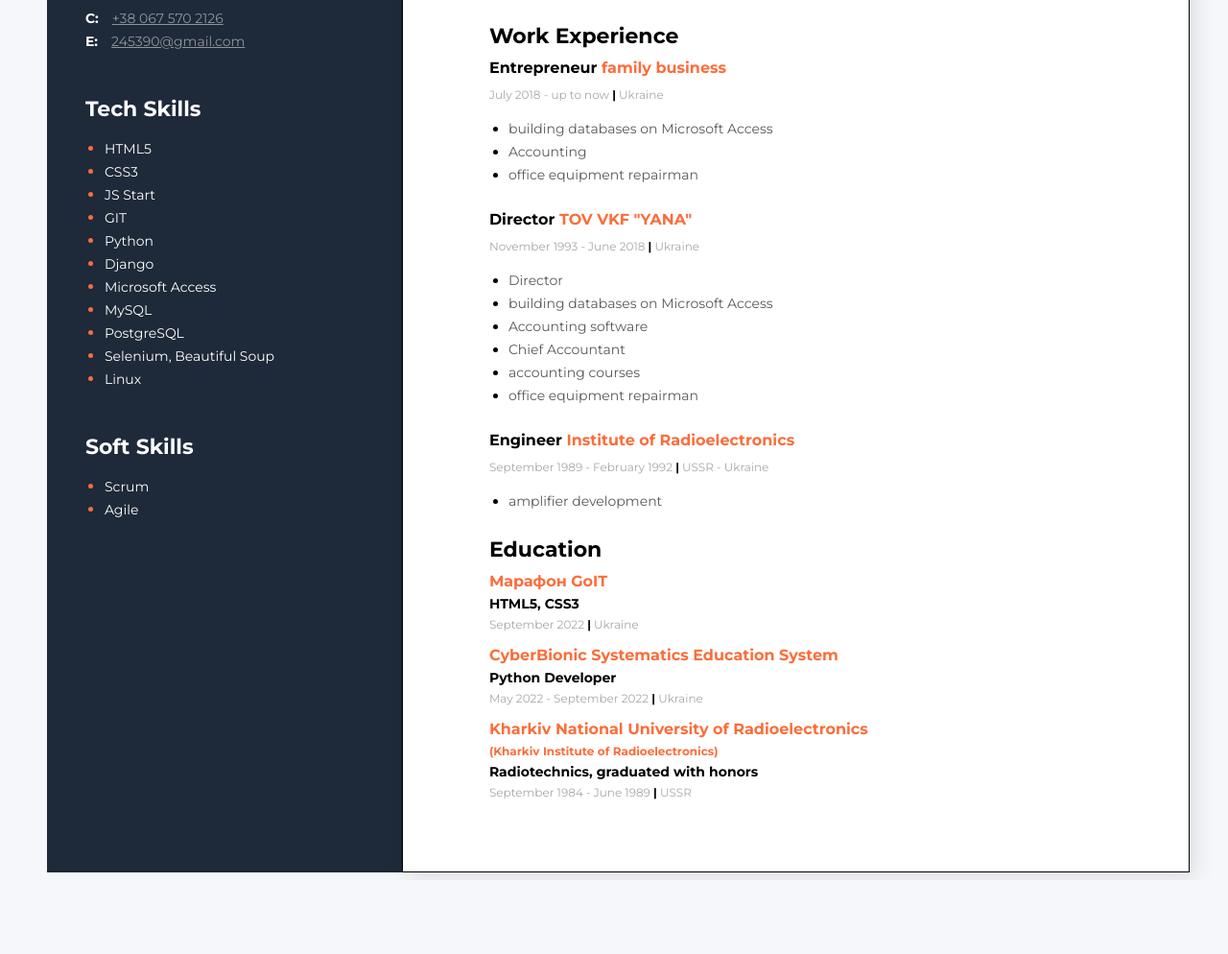
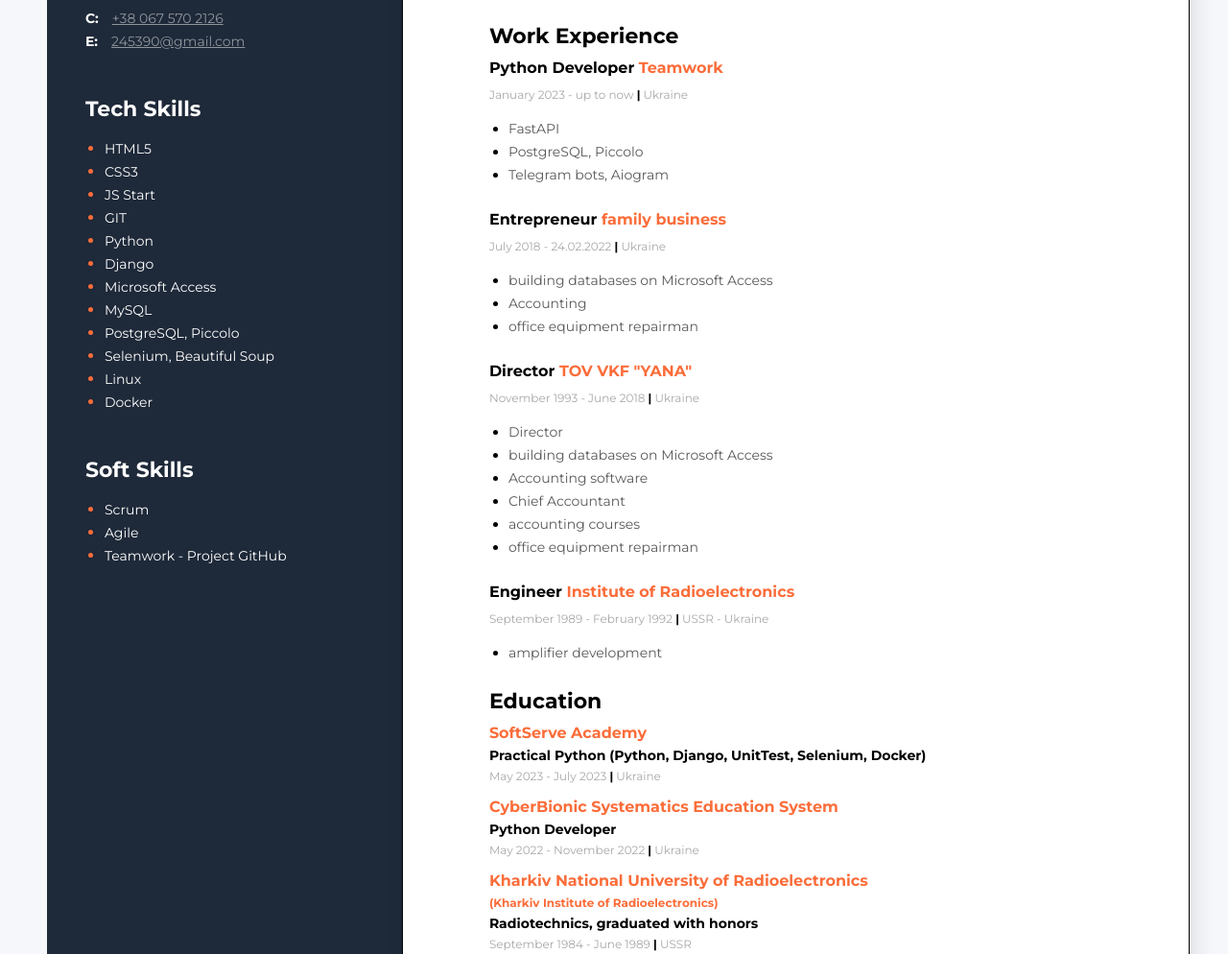
Before and after one commit to IgYa/Resume, a plain HTML site: page index.html in a window 1280 px wide. Shown: the part 478-1472 px from the top of the page at 96% size. Before the commit the page ends 1395 px from the top, so only its background shows below. Drawn offline with Linux system fonts and the light colour scheme.

Commit message:
SoftServe, TeamWork added

```diff
--- a/index.html
+++ b/index.html
@@ -59,10 +59,20 @@ It is better to try than to reproach yourself later that there was a chance, but
         <!-- Work -->
         <div class="work">
            <h3 class="title">Work Experience</h3>
-           <!-- Company 1 -->
+            <!-- Company 0  -->
+            <div>
+                <h4 class="work-position">Python Developer <span class="organization">Teamwork</span>  </h4>
+                <p class="period"> January 2023 - up to now <span class="period-line">|</span>  Ukraine</p>
+                <ul class="work-list">
+                <li class="work-list-item"> <span class="work-item">FastAPI</span> </li>
+                <li class="work-list-item"> <span class="work-item">PostgreSQL, Piccolo</span></li>
+                <li class="work-list-item"> <span class="work-item">Telegram bots, Aiogram</span></li>
+              </ul>
+           </div>
+            <!-- Company 1  -->
            <div>
               <h4 class="work-position">Entrepreneur <span class="organization">family business</span>  </h4>
-              <p class="period"> July 2018 - up to now  <span class="period-line">|</span>  Ukraine</p>
+              <p class="period"> July 2018 - 24.02.2022  <span class="period-line">|</span>  Ukraine</p>
               <ul class="work-list">
                 <li class="work-list-item"> <span class="work-item">building databases on Microsoft Access</span> </li>
                 <li class="work-list-item"> <span class="work-item">Accounting</span></li>
@@ -94,12 +104,12 @@ It is better to try than to reproach yourself later that there was a chance, but
         <!-- Education -->
         <div class="education">
             <h3 class="title">Education</h3>
-            <h4 class="education-univer">Марафон GoIT</h4>
-            <h5 class="education-item">HTML5, CSS3</h5>
-            <p class="period-ed">September 2022 <span class="period-line">|</span> Ukraine</p>
+            <h4 class="education-univer">SoftServe Academy</h4>
+            <h5 class="education-item">Practical Python (Python, Django, UnitTest, Selenium, Docker)</h5>
+            <p class="period-ed">May 2023 - July 2023 <span class="period-line">|</span> Ukraine</p>
             <h4 class="education-univer">CyberBionic Systematics Education System</h4>
             <h5 class="education-item">Python Developer</h5>
-            <p class="period-ed">May 2022 - September 2022 <span class="period-line">|</span> Ukraine</p>
+            <p class="period-ed">May 2022 - November 2022 <span class="period-line">|</span> Ukraine</p>
             <h4 class="education-univer">Kharkiv National University of Radioelectronics</h4>
             <h4 class="education-univer2">(Kharkiv Institute of Radioelectronics)</h4>
             <h5 class="education-item">Radiotechnics, graduated with honors</h5>
@@ -135,9 +145,10 @@ It is better to try than to reproach yourself later that there was a chance, but
                 <li class="li"> <span class="skills-text">Django</span> </li>
                 <li class="li"> <span class="skills-text">Microsoft Access</span> </li>
                 <li class="li"> <span class="skills-text">MySQL</span> </li>
-                <li class="li"> <span class="skills-text">PostgreSQL</span> </li>
+                <li class="li"> <span class="skills-text">PostgreSQL, Piccolo</span> </li>
                 <li class="li"> <span class="skills-text">Selenium, Beautiful Soup</span> </li>
                 <li class="li"> <span class="skills-text">Linux</span> </li>
+                <li class="li"> <span class="skills-text">Docker</span> </li>
 
             </ul>
         </div>
@@ -147,6 +158,7 @@ It is better to try than to reproach yourself later that there was a chance, but
             <ul class="skills-list">
                 <li class="li"> <span class="skills-text">Scrum</span> </li>
                 <li class="li"> <span class="skills-text">Agile</span> </li>
+                <li class="li"> <span class="skills-text">Teamwork - Project GitHub</span> </li>
             </ul>
         </div>
     </aside>
```
